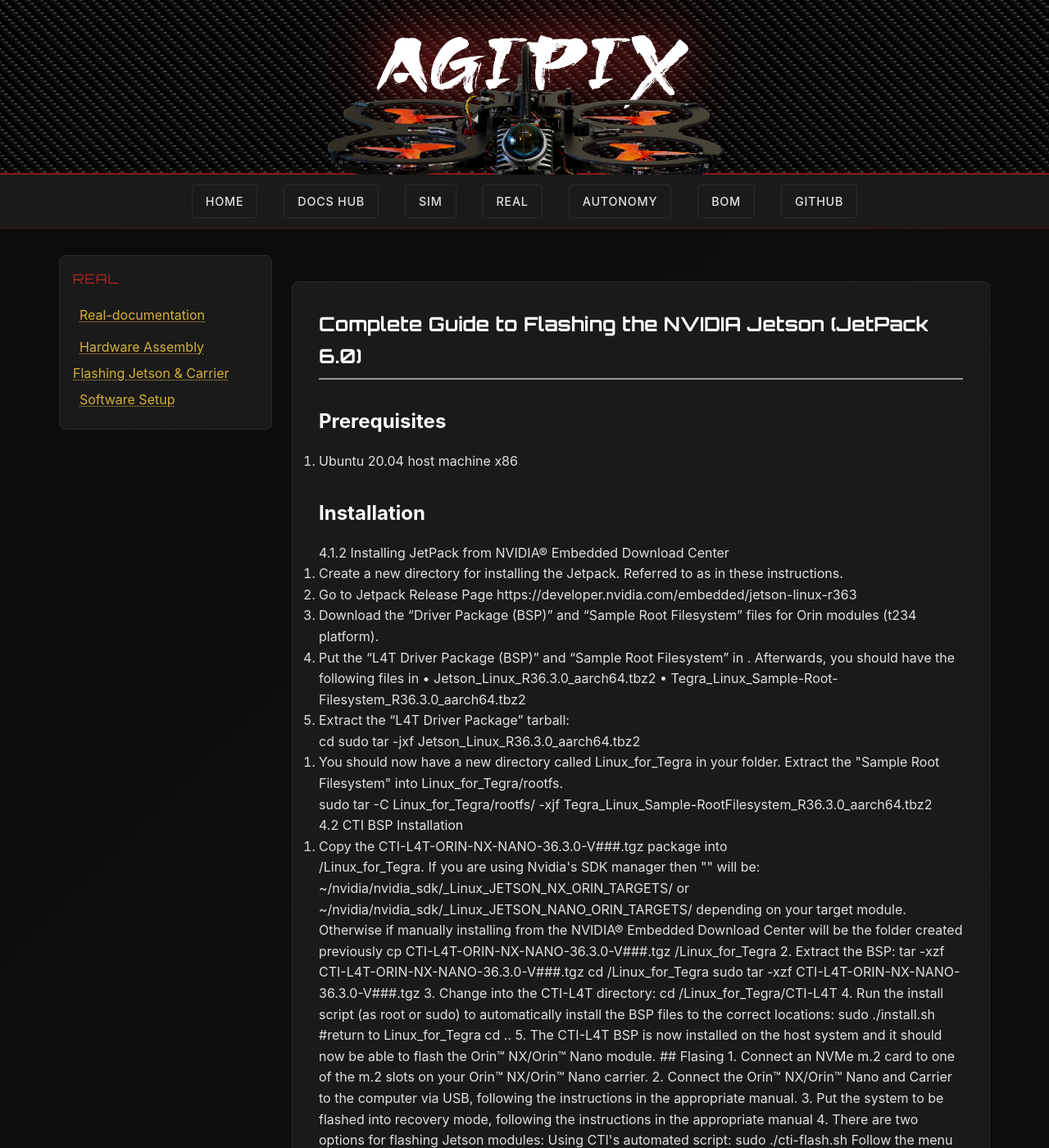
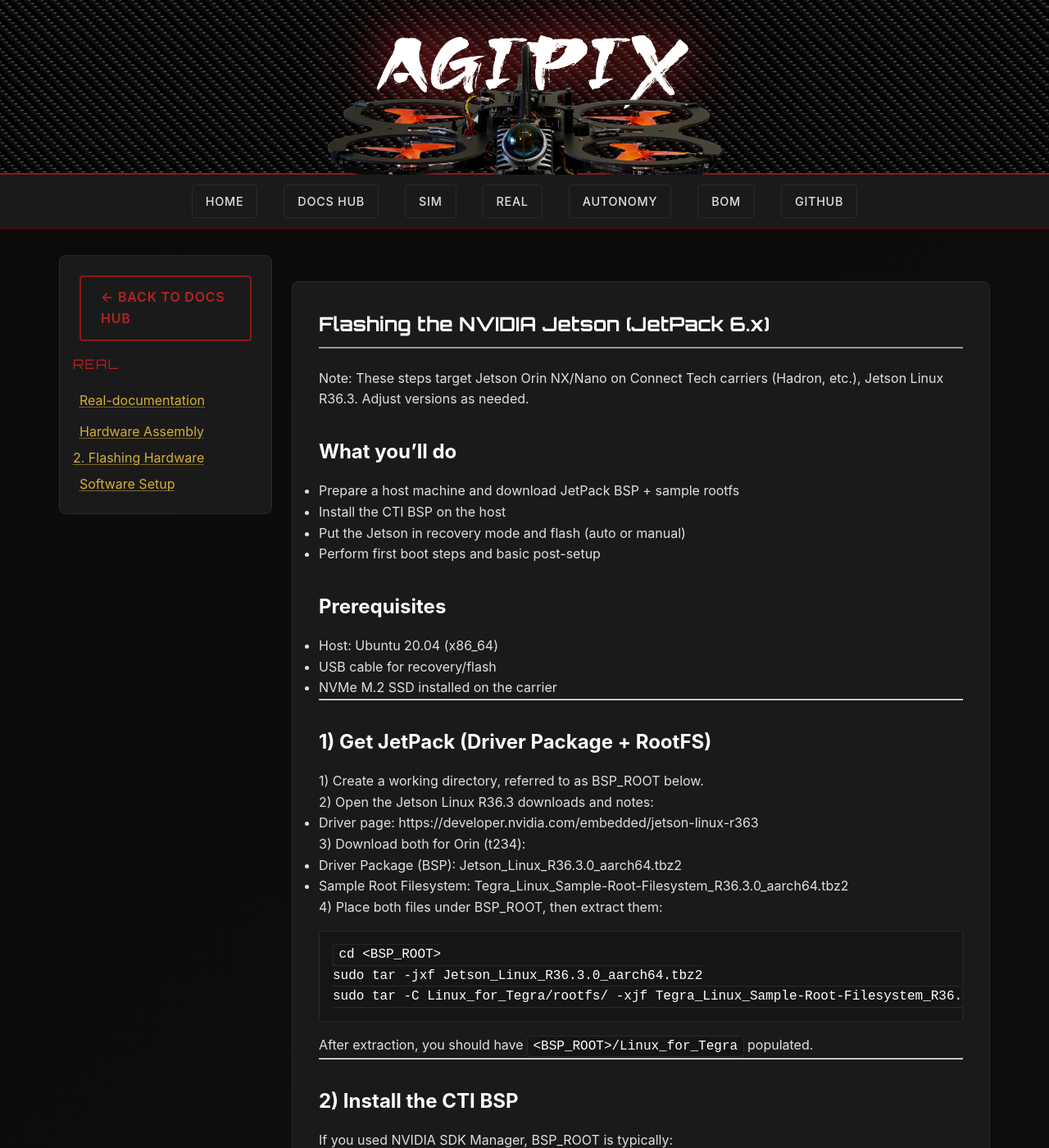
Before and after one commit to SasaKuruppuarachchi/agipix, a Jekyll site: the page built from docs/real/2_flashing_hardware.Md, in a window 1280 px wide and 1400 px high. Shown: the whole window at 82% size. Built offline with Jekyll 4.4.1, drawn with Linux system fonts in a browser that asks for light colours; some of the changed text lies outside the part shown.

Commit message:
Add back navigation link to Docs Hub in documentation layout; enhance user navigation experience

````diff
--- a/_layouts/doc.html
+++ b/_layouts/doc.html
@@ -32,6 +32,7 @@
 <div class="docs-layout">
   <aside class="docs-sidebar">
     <div class="docs-sidebar-inner">
+      <p class="docs-back"><a href="{{ '/docs/' | relative_url }}" class="btn btn-secondary">← Back to Docs Hub</a></p>
       <div class="docs-sidebar-title">{{ scope | capitalize }}</div>
       <ul class="docs-nav">
         {%- for d in scoped_docs -%}
--- a/assets/css/style.scss
+++ b/assets/css/style.scss
@@ -596,6 +596,10 @@
   padding: 1rem;
 }
 
+.docs-back {
+  margin: 0 0 0.5rem 0;
+}
+
 .docs-sidebar-title {
   font-family: var(--heading-font);
   text-transform: uppercase;
--- a/docs/real/2_flashing_hardware.Md
+++ b/docs/real/2_flashing_hardware.Md
@@ -1,148 +1,174 @@
 ---
 title: Flashing Jetson & Carrier
 layout: doc
+nav_title: 2. Flashing Hardware
 ---
-# Complete Guide to Flashing the NVIDIA Jetson (JetPack 6.0)
+
+# Flashing the NVIDIA Jetson (JetPack 6.x)
+
+> Note: These steps target Jetson Orin NX/Nano on Connect Tech carriers (Hadron, etc.), Jetson Linux R36.3. Adjust versions as needed.
+
+## What you’ll do
+- Prepare a host machine and download JetPack BSP + sample rootfs
+- Install the CTI BSP on the host
+- Put the Jetson in recovery mode and flash (auto or manual)
+- Perform first boot steps and basic post-setup
 
 ## Prerequisites
-1. Ubuntu 20.04 host machine x86
+- Host: Ubuntu 20.04 (x86_64)
+- USB cable for recovery/flash
+- NVMe M.2 SSD installed on the carrier
 
-## Installation
+---
 
-4.1.2 Installing JetPack from NVIDIA® Embedded Download Center
+## 1) Get JetPack (Driver Package + RootFS)
 
- 1. Create a new directory for installing the Jetpack. Referred to as <BSP_ROOT>
- in these instructions.
+1) Create a working directory, referred to as BSP_ROOT below.
 
- 2. Go to Jetpack Release Page https://developer.nvidia.com/embedded/jetson-linux-r363
+2) Open the Jetson Linux R36.3 downloads and notes:
+   - Driver page: https://developer.nvidia.com/embedded/jetson-linux-r363
 
- 3. Download the "Driver Package (BSP)" and "Sample Root Filesystem" files for
- Orin modules (t234 platform).
+3) Download both for Orin (t234):
+   - Driver Package (BSP): Jetson_Linux_R36.3.0_aarch64.tbz2
+   - Sample Root Filesystem: Tegra_Linux_Sample-Root-Filesystem_R36.3.0_aarch64.tbz2
 
- 4. Put the "L4T Driver Package (BSP)" and "Sample Root Filesystem" in <BSP_ROOT>.
- Afterwards, you should have the following files in <BSP_ROOT>
-• Jetson_Linux_R36.3.0_aarch64.tbz2
-• Tegra_Linux_Sample-Root-Filesystem_R36.3.0_aarch64.tbz2
+4) Place both files under BSP_ROOT, then extract them:
 
- 5. Extract the "L4T Driver Package" tarball:
+```bash
+cd <BSP_ROOT>
+sudo tar -jxf Jetson_Linux_R36.3.0_aarch64.tbz2
+sudo tar -C Linux_for_Tegra/rootfs/ -xjf Tegra_Linux_Sample-Root-Filesystem_R36.3.0_aarch64.tbz2
+```
 
- cd <BSP_ROOT>
- sudo tar -jxf Jetson_Linux_R36.3.0_aarch64.tbz2
+After extraction, you should have `<BSP_ROOT>/Linux_for_Tegra` populated.
 
- 6. You should now have a new directory called Linux_for_Tegra in your <BSP_ROOT> folder.
- Extract the "Sample Root Filesystem" into Linux_for_Tegra/rootfs.
+---
 
- sudo tar -C Linux_for_Tegra/rootfs/ -xjf Tegra_Linux_Sample-RootFilesystem_R36.3.0_aarch64.tbz2
+## 2) Install the CTI BSP
 
-4.2 CTI BSP Installation
+If you used NVIDIA SDK Manager, BSP_ROOT is typically:
+- `~/nvidia/nvidia_sdk/<JetPack_Version>_Linux_JETSON_NX_ORIN_TARGETS/`
+- or `~/nvidia/nvidia_sdk/<JetPack_Version>_Linux_JETSON_NANO_ORIN_TARGETS/`
 
- 1. Copy the CTI-L4T-ORIN-NX-NANO-36.3.0-V###.tgz package into
-<BSP_ROOT>/Linux_for_Tegra.
-If you are using Nvidia's SDK manager then "<BSP_ROOT>" will be:
- ~/nvidia/nvidia_sdk/<JetPack_Version>_Linux_JETSON_NX_ORIN_TARGETS/
- or
- ~/nvidia/nvidia_sdk/<JetPack_Version>_Linux_JETSON_NANO_ORIN_TARGETS/
- depending on your target module.
+If you manually downloaded from the Embedded Download Center, use the folder you created as BSP_ROOT.
 
- Otherwise if manually installing from the NVIDIA® Embedded Download Center
- <BSP_ROOT> will be the folder created previously
+1) Copy the CTI package to Linux_for_Tegra:
 
- cp CTI-L4T-ORIN-NX-NANO-36.3.0-V###.tgz <BSP_ROOT>/Linux_for_Tegra
+```bash
+cp CTI-L4T-ORIN-NX-NANO-36.3.0-V###.tgz <BSP_ROOT>/Linux_for_Tegra
+```
 
- 2. Extract the BSP: tar -xzf CTI-L4T-ORIN-NX-NANO-36.3.0-V###.tgz
- cd <BSP_ROOT>/Linux_for_Tegra
- sudo tar -xzf CTI-L4T-ORIN-NX-NANO-36.3.0-V###.tgz
+2) Extract it and run the installer:
 
- 3. Change into the CTI-L4T directory:
- cd <BSP_ROOT>/Linux_for_Tegra/CTI-L4T
+```bash
+cd <BSP_ROOT>/Linux_for_Tegra
+sudo tar -xzf CTI-L4T-ORIN-NX-NANO-36.3.0-V###.tgz
+cd CTI-L4T
+sudo ./install.sh
+cd .. # back to Linux_for_Tegra
+```
 
- 4. Run the install script (as root or sudo) to automatically install the BSP files
- to the correct locations:
+> The CTI-L4T BSP is now installed on the host, and you can flash Orin NX/Nano.
 
- sudo ./install.sh
- #return to Linux_for_Tegra
- cd ..
+---
 
- 5. The CTI-L4T BSP is now installed on the host system and it should now be able
- to flash the Orin™ NX/Orin™ Nano module.
+## 3) Put the device in Recovery Mode
 
-## Flasing
-1. Connect an NVMe m.2 card to one of the m.2 slots on your Orin™ NX/Orin™ Nano carrier.
+1) Connect the carrier to your host via USB per the carrier manual.
+2) Ensure an NVMe M.2 SSD is installed.
+3) Follow the carrier instructions to enter recovery (button/strap sequence).
 
- 2. Connect the Orin™ NX/Orin™ Nano and Carrier to the computer via USB, following the
- instructions in the appropriate manual.
+> Tip: You can verify via `lsusb` for an NVIDIA device in recovery.
 
- 3. Put the system to be flashed into recovery mode, following the
- instructions in the appropriate manual
+---
 
+## 4) Flashing options
 
- 4. There are two options for flashing Jetson modules:
+You can use either the CTI automated script or the manual NVMe flash script.
 
- Using CTI's automated script:
- sudo ./cti-flash.sh
+### Option A: Automated (menu-driven)
 
-Follow the menu and select your desired configuration. Once selected,
+```bash
+cd <BSP_ROOT>/Linux_for_Tegra
+sudo ./cti-flash.sh
+```
+Follow the menu to select your module and board configuration. Flashing will begin.
 
- the device will start to flash.
+### Option B: Manual NVMe flash
 
+Do not include the `.conf` extension in `<config>`.
 
- Using the Manual Method with cti-nvme-flash:
+```bash
+cd <BSP_ROOT>/Linux_for_Tegra
+sudo ./cti-nvme-flash.sh cti/<module>/<boardname>/<config>
+# <module> is one of: orin-nx | orin-nano
+```
+Examples:
+```bash
+sudo ./cti-nvme-flash.sh cti/orin-nx/boson/base
+sudo ./cti-nvme-flash.sh cti/orin-nano/boson/base
+```
 
- Note do not add the ".conf" file extension to the <config> parameter:
+When flashing completes, the device will reboot.
 
- Manual Flash: sudo ./cti-nvme-flash.sh cti/<module>/<boardname>/<config>
+---
 
- <module> is either orin-nx or orin-nano depending on your module.
+## 5) First boot and basic setup
 
- Examples:
- sudo ./cti-nvme-flash.sh cti/orin-nx/boson/base
- sudo ./cti-nvme-flash.sh cti/orin-nano/boson/base
+### Connect via serial console (recommended)
+- Guide: https://jetsonhacks.com/2019/04/19/jetson-nano-serial-console/
+- Complete the initial setup prompts. You can skip network here and do it below.
 
- 5. Once the flashing has completed, the Orin™ NX/Orin™ Nano will reboot
+### Join Wi‑Fi via nmcli
+```bash
+nmcli dev wifi rescan
+nmcli d wifi connect <SSID> password <PASSWORD>
+```
 
-## Connecting and first setup
-1. conncet to the debug consol and follow the setup
-https://jetsonhacks.com/2019/04/19/jetson-nano-serial-console/
+### SSH in
+```bash
+ssh <user>@<device-ip>
+```
 
-2. skip network setup for now
+---
 
-3. connect to the network
-sudo nmcli dev wifi rescan
+## 6) Useful post-setup
 
-sudo nmcli d wifi connect [SSID] password [PASSWORD
+### NoMachine (remote desktop)
+- https://kb.nomachine.com/AR02R01074
 
-4. ssh in
-ssh [user]@[ip]
+### Change power mode
+```bash
+sudo nvpmodel -m <mode-number>
+```
+- Reference: https://forums.developer.nvidia.com/t/power-mode-in-terminal/287224
 
-## Setting up Nomachine
-https://kb.nomachine.com/AR02R01074
+### Install Docker + NVIDIA Container Toolkit + Git LFS
+- Docker: https://docs.docker.com/engine/install/ubuntu/
+- NVIDIA Container Toolkit: https://docs.nvidia.com/datacenter/cloud-native/container-toolkit/latest/install-guide.html
+- Git LFS: https://git-lfs.com/
 
-## change power mode
-sudo nvpmodel -m <# of power mode>
-https://forums.developer.nvidia.com/t/power-mode-in-terminal/287224
-
-## isntalling docker and nvidia docker
-https://docs.docker.com/engine/install/ubuntu/
-https://docs.nvidia.com/datacenter/cloud-native/container-toolkit/latest/install-guide.html
-https://git-lfs.com/
-
-## compose and run docker
-
-## build torchvision from source
-We need to build torchvision from source in order to link against the right libraries as compiled with the NVIDIA-compiled build of pytorch
+### Build torchvision from source (matches NVIDIA PyTorch)
+```bash
 export FORCE_CUDA=1
 git clone -b v0.17.2 https://github.com/pytorch/vision.git
 cd vision
-sudo -E python setup.py develop  # use install instead of develop if you don't care about development.
+sudo -E python setup.py develop  # use 'install' if you don't need editable mode
+```
 
-## Mount USB
-https://linuxconfig.org/howto-mount-usb-drive-in-linux
+### Mount a USB drive
+- https://linuxconfig.org/howto-mount-usb-drive-in-linux
 
-## Referances
-1. https://connecttech.com/product/hadron-carrier-for-nvidia-jetson-orin-nx/
-2. https://connecttech.com/ftp/Drivers/L4T-Release-Notes/Jetson-Orin-NX-Orin-Nano/ORIN-NX-NANO-36.3.0.pdf
-3. https://connecttech.com/resource-center/kdb373/
-4. https://github.com/pytorch/vision/blob/main/CONTRIBUTING.md#development-installation
+---
 
+## References
+1) Hadron carrier: https://connecttech.com/product/hadron-carrier-for-nvidia-jetson-orin-nx/
+2) CTI L4T release notes (36.3.0): https://connecttech.com/ftp/Drivers/L4T-Release-Notes/Jetson-Orin-NX-Orin-Nano/ORIN-NX-NANO-36.3.0.pdf
+3) CTI knowledge base: https://connecttech.com/resource-center/kdb373/
+4) torchvision dev install: https://github.com/pytorch/vision/blob/main/CONTRIBUTING.md#development-installation
 
-back to   [Furthur Assembly](./1_hardware_assembly.md) to continue.
+---
+
+### Continue
+- ← Back: [Hardware Assembly](./1_hardware_assembly.md)
+- Next → [Software Setup](./3_software_setup.md)
````
